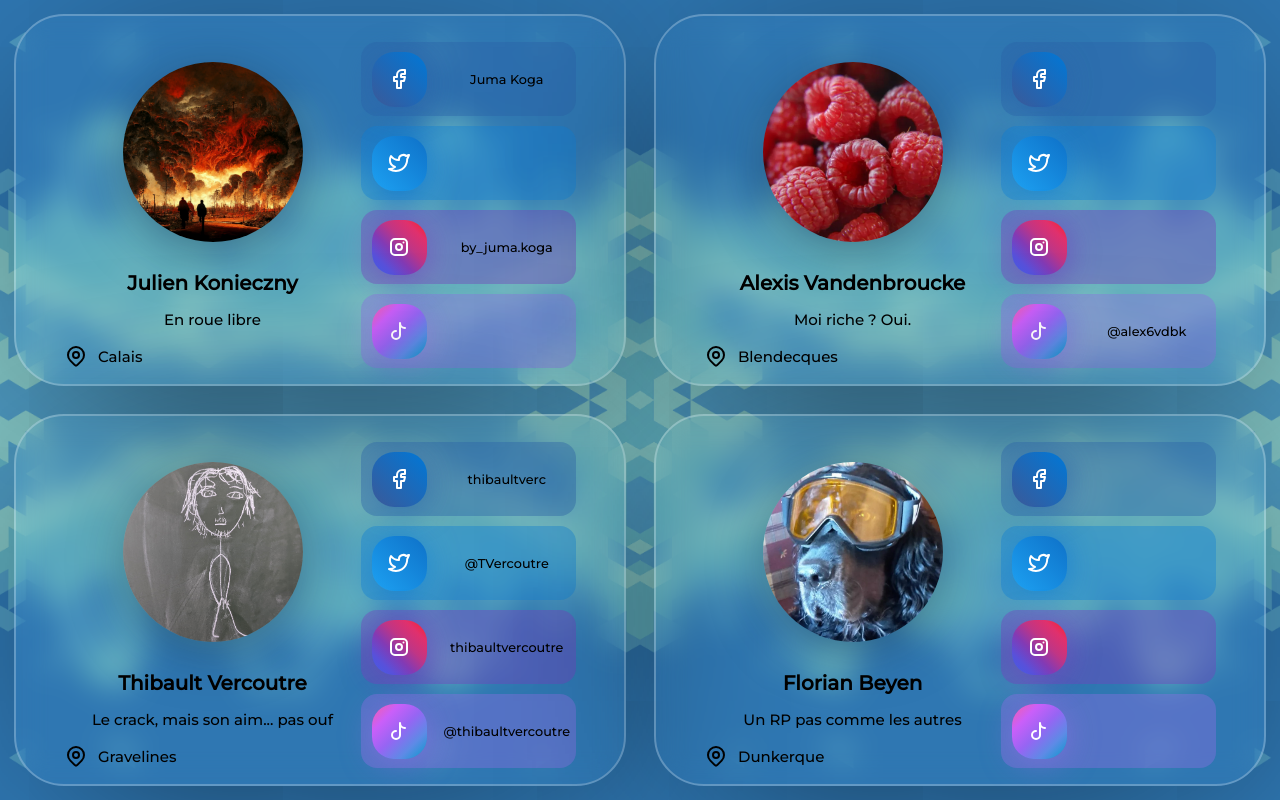
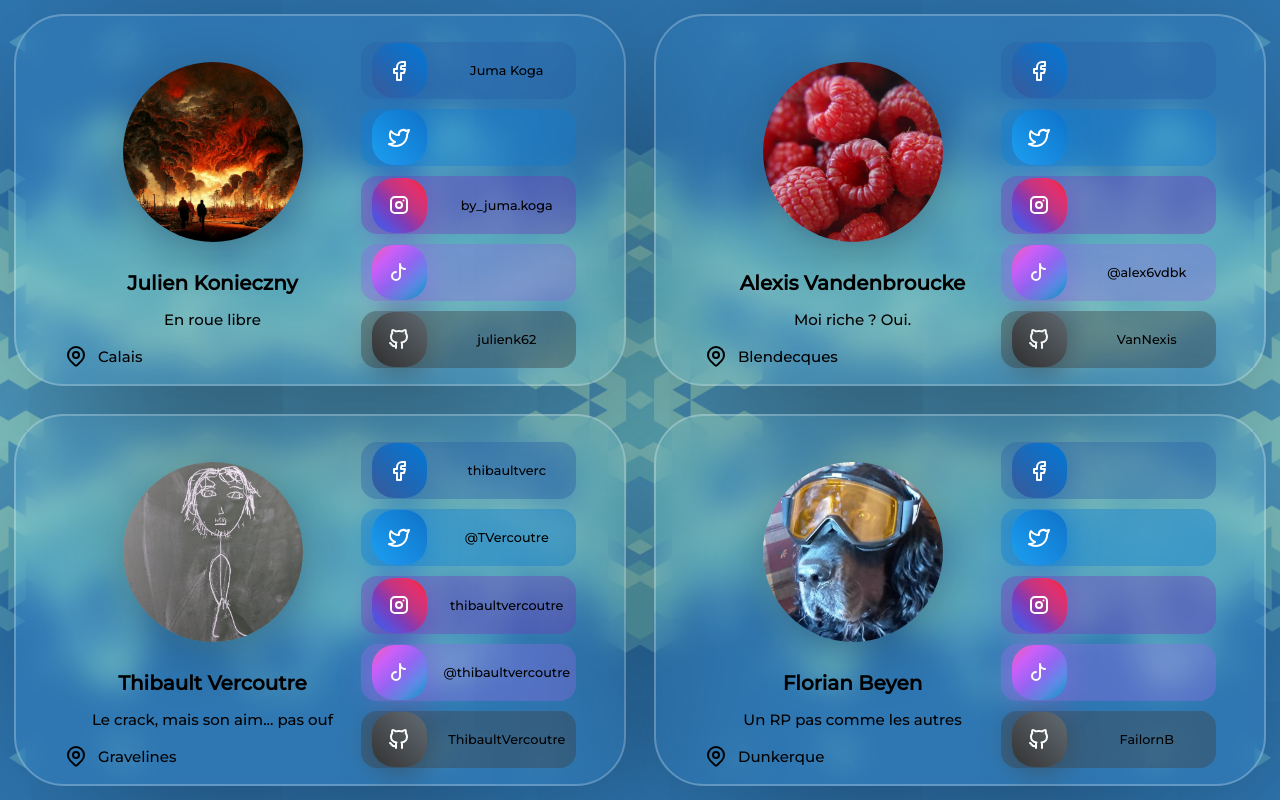
Before and after one commit to ThibaultVercoutre/Ev-Note, a PHP site: page /pages/devs.html in a window 1280 px wide. Run offline with PHP 8.4, Linux system fonts and the light colour scheme.

Commit message:
Ajout compte github + vérification w3c

```diff
--- a/pages/css/styledevs.css
+++ b/pages/css/styledevs.css
@@ -156,7 +156,6 @@ body{
 
 .profile-card-social p{
   margin: auto;
-  padding: auto;
   font-size: 80%;
 }
 
@@ -185,11 +184,19 @@ body{
 }
 
 .profile-card-social a.bouton-tiktok{
-  background-color: rgba(143, 111, 228, 0.4);;
+  background-color: rgba(143, 111, 228, 0.4);
 }
 
 .profile-card-social a.bouton-tiktok:hover{
-  background-color: rgba(143, 111, 228, 0.8);;
+  background-color: rgba(143, 111, 228, 0.8);
+}
+
+.profile-card-social a.bouton-github{
+  background-color: rgba(63, 65, 67, 0.4);
+}
+
+.profile-card-social a.bouton-github:hover{
+  background-color: rgba(63, 65, 67, 0.8);
 }
 
 .profile-card-social div.facebook{
@@ -212,6 +219,11 @@ body{
   box-shadow: 0 4px 30px rgba(143, 111, 228, 0.6);
 }
 
+.profile-card-social div.github{
+  background: linear-gradient(45deg, #333333,#626b73);
+  box-shadow: 0 4px 30px rgba(63, 65, 67, 0.6);
+}
+
 @media screen and (max-width: 1150px){
   #Julien, #Thibault, #Alexis, #Florian{
     margin: 20px auto;
--- a/pages/devs.html
+++ b/pages/devs.html
@@ -73,15 +73,22 @@
             <p>by_juma.koga</p>
           </a>
           <a href="#" class="bouton-tiktok">
-            <div href="#" class="tiktok">
-              <svg xmlns="http://www.w3.org/2000/svg" class="icon icon-tabler icon-tabler-brand-tiktok" width="24"
-                height="24" viewBox="0 0 24 24" stroke-width="2" stroke="currentColor" fill="none"
-                stroke-linecap="round" stroke-linejoin="round">
+            <div class="tiktok">
+              <svg xmlns="http://www.w3.org/2000/svg" class="icon icon-tabler icon-tabler-brand-tiktok" width="24" height="24" viewBox="0 0 24 24" stroke-width="2" stroke="currentColor" fill="none" stroke-linecap="round" stroke-linejoin="round">
                 <path stroke="none" d="M0 0h24v24H0z" fill="none"></path>
                 <path d="M9 12a4 4 0 1 0 4 4v-12a5 5 0 0 0 5 5"></path>
               </svg>
             </div>
             <p></p>
+          </a>
+          <a href="https://github.com/julienk62" class="bouton-github">
+            <div class="github">
+              <svg xmlns="http://www.w3.org/2000/svg" class="icon icon-tabler icon-tabler-brand-github" width="24" height="24" viewBox="0 0 24 24" stroke-width="2" stroke="currentColor" fill="none" stroke-linecap="round" stroke-linejoin="round">
+                <path stroke="none" d="M0 0h24v24H0z" fill="none"></path>
+                <path d="M9 19c-4.3 1.4 -4.3 -2.5 -6 -3m12 5v-3.5c0 -1 .1 -1.4 -.5 -2c2.8 -.3 5.5 -1.4 5.5 -6a4.6 4.6 0 0 0 -1.3 -3.2a4.2 4.2 0 0 0 -.1 -3.2s-1.1 -.3 -3.5 1.3a12.3 12.3 0 0 0 -6.2 0c-2.4 -1.6 -3.5 -1.3 -3.5 -1.3a4.2 4.2 0 0 0 -.1 3.2a4.6 4.6 0 0 0 -1.3 3.2c0 4.6 2.7 5.7 5.5 6c-.6 .6 -.6 1.2 -.5 2v3.5"></path>
+             </svg>
+            </div>
+            <p>julienk62</p>
           </a>
         </div>
       </div>
@@ -156,6 +163,15 @@
               </svg>
             </div>
             <p>@alex6vdbk</p>
+          </a>
+          <a href="https://github.com/VanNexis" class="bouton-github">
+            <div class="github">
+              <svg xmlns="http://www.w3.org/2000/svg" class="icon icon-tabler icon-tabler-brand-github" width="24" height="24" viewBox="0 0 24 24" stroke-width="2" stroke="currentColor" fill="none" stroke-linecap="round" stroke-linejoin="round">
+                <path stroke="none" d="M0 0h24v24H0z" fill="none"></path>
+                <path d="M9 19c-4.3 1.4 -4.3 -2.5 -6 -3m12 5v-3.5c0 -1 .1 -1.4 -.5 -2c2.8 -.3 5.5 -1.4 5.5 -6a4.6 4.6 0 0 0 -1.3 -3.2a4.2 4.2 0 0 0 -.1 -3.2s-1.1 -.3 -3.5 1.3a12.3 12.3 0 0 0 -6.2 0c-2.4 -1.6 -3.5 -1.3 -3.5 -1.3a4.2 4.2 0 0 0 -.1 3.2a4.6 4.6 0 0 0 -1.3 3.2c0 4.6 2.7 5.7 5.5 6c-.6 .6 -.6 1.2 -.5 2v3.5"></path>
+             </svg>
+            </div>
+            <p>VanNexis</p>
           </a>
         </div>
       </div>
@@ -230,6 +246,15 @@
               </svg>
             </div>
             <p>@thibaultvercoutre</p>
+          </a>
+          <a href="https://github.com/ThibaultVercoutre" class="bouton-github">
+            <div class="github">
+              <svg xmlns="http://www.w3.org/2000/svg" class="icon icon-tabler icon-tabler-brand-github" width="24" height="24" viewBox="0 0 24 24" stroke-width="2" stroke="currentColor" fill="none" stroke-linecap="round" stroke-linejoin="round">
+                <path stroke="none" d="M0 0h24v24H0z" fill="none"></path>
+                <path d="M9 19c-4.3 1.4 -4.3 -2.5 -6 -3m12 5v-3.5c0 -1 .1 -1.4 -.5 -2c2.8 -.3 5.5 -1.4 5.5 -6a4.6 4.6 0 0 0 -1.3 -3.2a4.2 4.2 0 0 0 -.1 -3.2s-1.1 -.3 -3.5 1.3a12.3 12.3 0 0 0 -6.2 0c-2.4 -1.6 -3.5 -1.3 -3.5 -1.3a4.2 4.2 0 0 0 -.1 3.2a4.6 4.6 0 0 0 -1.3 3.2c0 4.6 2.7 5.7 5.5 6c-.6 .6 -.6 1.2 -.5 2v3.5"></path>
+             </svg>
+            </div>
+            <p>ThibaultVercoutre</p>
           </a>
         </div>
       </div>
@@ -305,14 +330,23 @@
             </div>
             <p></p>
           </a>
+          <a href="https://github.com/FailornB" class="bouton-github">
+            <div class="github">
+              <svg xmlns="http://www.w3.org/2000/svg" class="icon icon-tabler icon-tabler-brand-github" width="24" height="24" viewBox="0 0 24 24" stroke-width="2" stroke="currentColor" fill="none" stroke-linecap="round" stroke-linejoin="round">
+                <path stroke="none" d="M0 0h24v24H0z" fill="none"></path>
+                <path d="M9 19c-4.3 1.4 -4.3 -2.5 -6 -3m12 5v-3.5c0 -1 .1 -1.4 -.5 -2c2.8 -.3 5.5 -1.4 5.5 -6a4.6 4.6 0 0 0 -1.3 -3.2a4.2 4.2 0 0 0 -.1 -3.2s-1.1 -.3 -3.5 1.3a12.3 12.3 0 0 0 -6.2 0c-2.4 -1.6 -3.5 -1.3 -3.5 -1.3a4.2 4.2 0 0 0 -.1 3.2a4.6 4.6 0 0 0 -1.3 3.2c0 4.6 2.7 5.7 5.5 6c-.6 .6 -.6 1.2 -.5 2v3.5"></path>
+             </svg>
+            </div>
+            <p>FailornB</p>
+          </a>
         </div>
       </div>
     </div>
   </div>
-</body>
+
 
 <footer>
 
 </footer>
-
+</body>
 </html>
--- a/script.js
+++ b/script.js
@@ -232,6 +232,7 @@ Bmap.onclick = function() {
     behavior: 'smooth'
   })
   Snotation.style.transform = "translate(-100%,0px)";
+  ScreerArt.style.transform = "translate(100%,0px) scaleY(0)";
   afficheBarre(Smap);
   affiche(Smap, Sactu);
 };
```
Also changed, not shown: other parts of pages/devs.html (+12 -12 lines), index.html (+24 -27 lines), style.css (+3 -7 lines).
